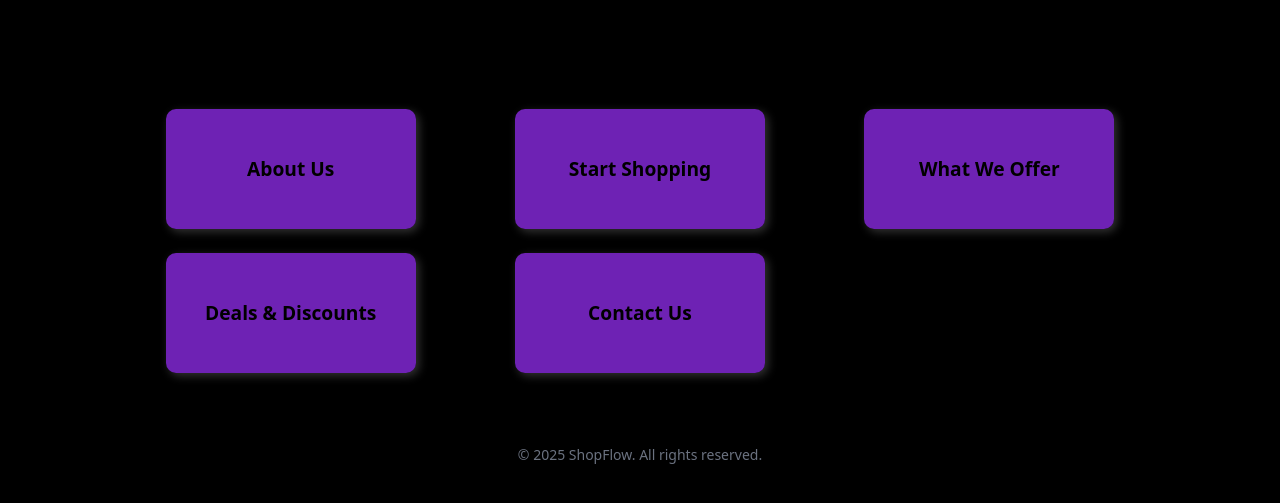
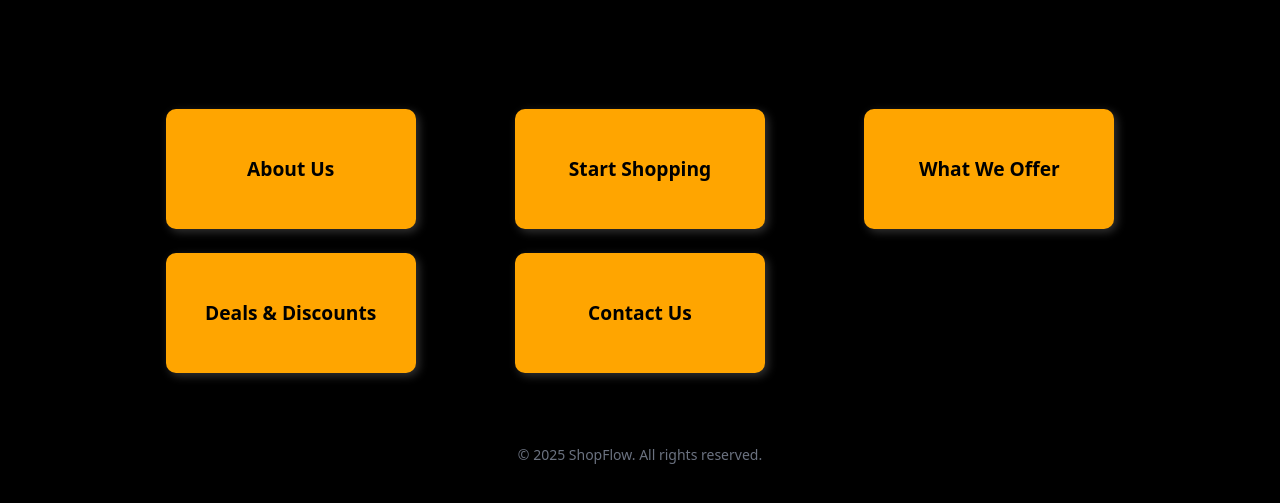
Before and after one commit to AnnaBats/ai-shopper-site, a plain HTML site: page index.html in a window 1280 px wide. Shown: the part 243-746 px from the top of the page. Drawn offline with nearby package versions, Linux system fonts and the light colour scheme.

Commit message:
Update index.html

```diff
--- a/index.html
+++ b/index.html
@@ -42,7 +42,7 @@
       align-items: center;
       width: 250px;
       height: 120px;
-      background-color: rgba(138, 43, 226, 0.8);
+      background-color: #FFA500; /* ნარინჯისფერი */
       color: black;
       font-size: 1.2rem;
       font-weight: bold;
@@ -54,7 +54,7 @@
     }
 
     .button:hover {
-      background-color: orange;
+      background-color: #8A2BE2; /* იისფერი Hover-ზე */
       color: black;
       transform: scale(1.05);
     }
```
